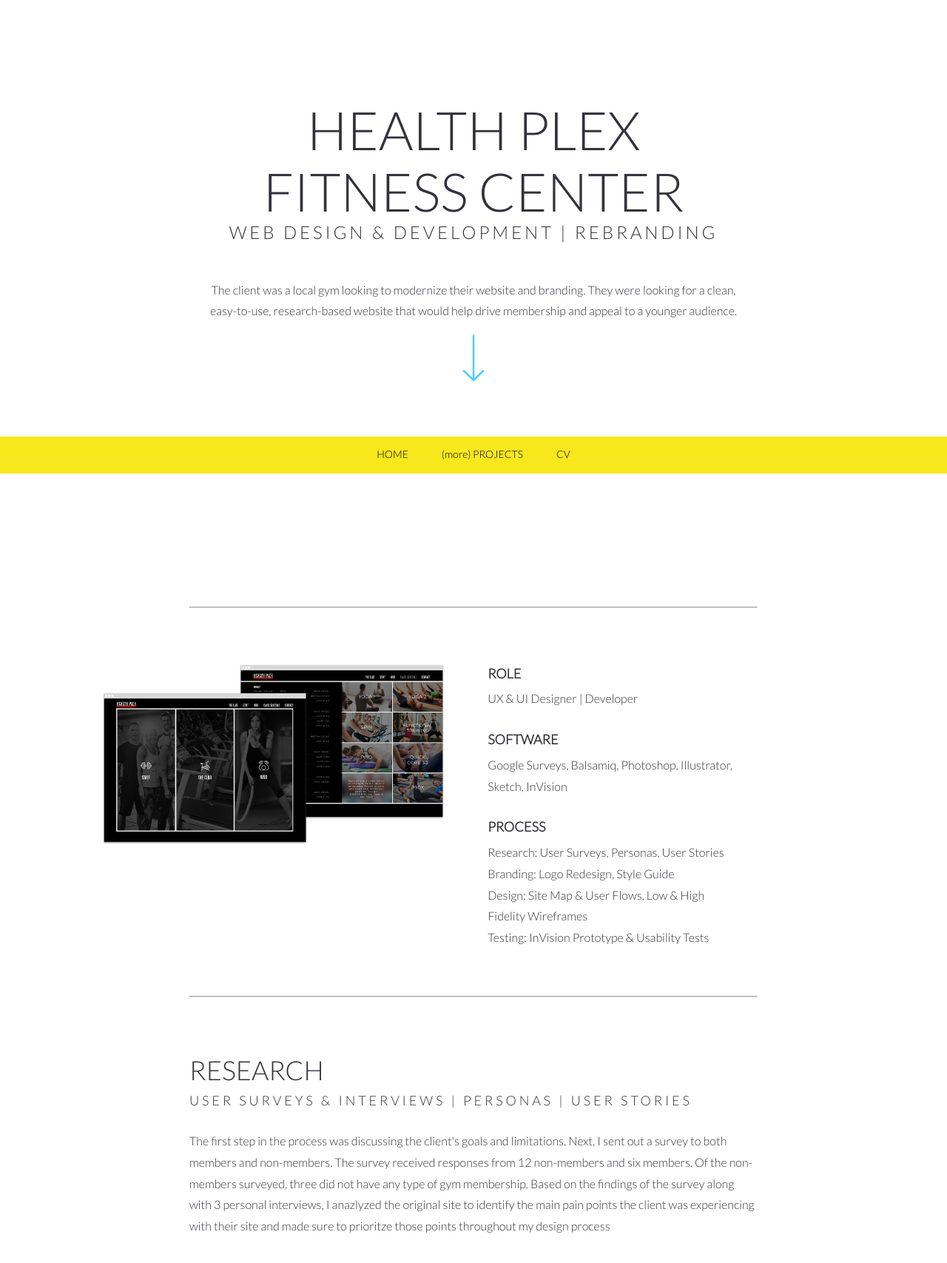
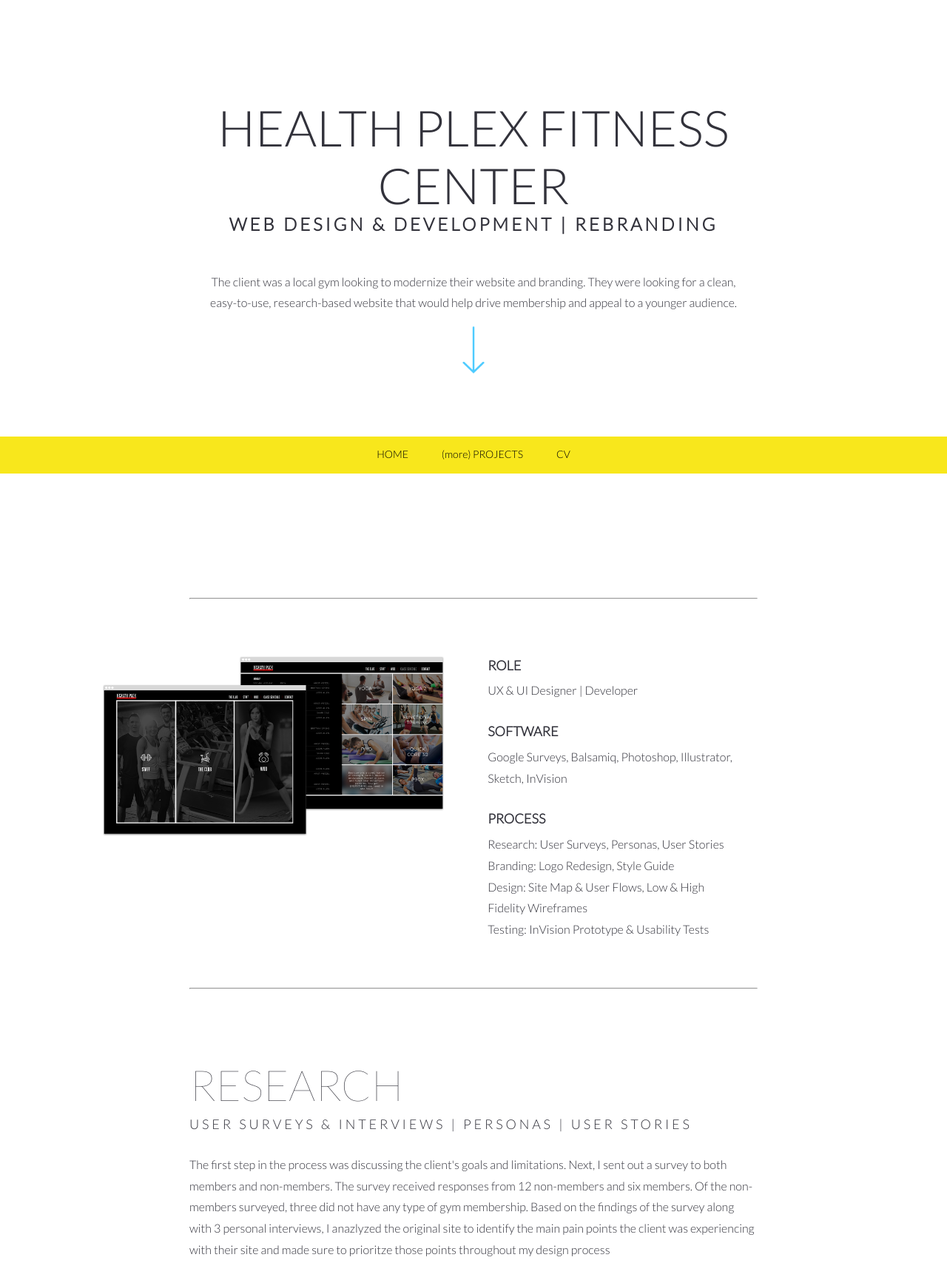
Before and after one commit to aleciadawn/aleciadawn.github.io, a plain HTML site: page health-plex.html in a window 1280 px wide. Shown: the part 160-1867 px from the top of the page at 74% size. Drawn offline with nearby package versions, Linux system fonts and the light colour scheme; files that its build step writes are made by us from their sources.

Commit message:
Update main.css

```diff
--- a/styles/main.css
+++ b/styles/main.css
@@ -12,29 +12,25 @@
    h1 {
      font-family: 'Lato', sans-serif;
      font-weight: 400;
-     font-size: 72px;
-     font-style: normal;
+     font-size: 3.5rem;
    }
 
    h2 {
      font-family: 'Lato', sans-serif;
-     font-weight: 400;
-     font-size: 36px;
-     font-style: normal;
+     font-weight: 100;
+     font-size: 3rem;
    }
 
    h3 {
      font-family: 'Lato', sans-serif;
-     font-weight: 400;
-     font-size: 24px;
-     font-style: normal;
+     font-weight: 800;
+     font-size: 2.5rem;
    }
 
    h4 {
       font-family: 'Lato', sans-serif;
-      font-weight: 300;
-      font-size: 24px;
-      font-style: normal;
+      font-weight: 800;
+      font-size: 2rem;
     }
 
     h5 {
@@ -78,7 +74,6 @@
       z-index: 1001;
       top: 50px;
       left: 10%;
-      font-weight: 300;
       font-size: 16px;
       padding-left: 1rem;
       padding-right: 1rem;
@@ -106,7 +101,7 @@
       padding-right: 1rem;
     }
 
-    .email p:hover{
+    .email p:hover {
       color: #32323B;
       text-decoration: line-through;
     }
@@ -129,7 +124,7 @@
       padding: 20px;
       font-family: 'Lato', sans-serif;
       font-style: normal;
-      font-weight: 500;
+      font-weight: 400;
       font-size: 14px;
       line-height: 1.5rem;
       text-decoration: none;
```
